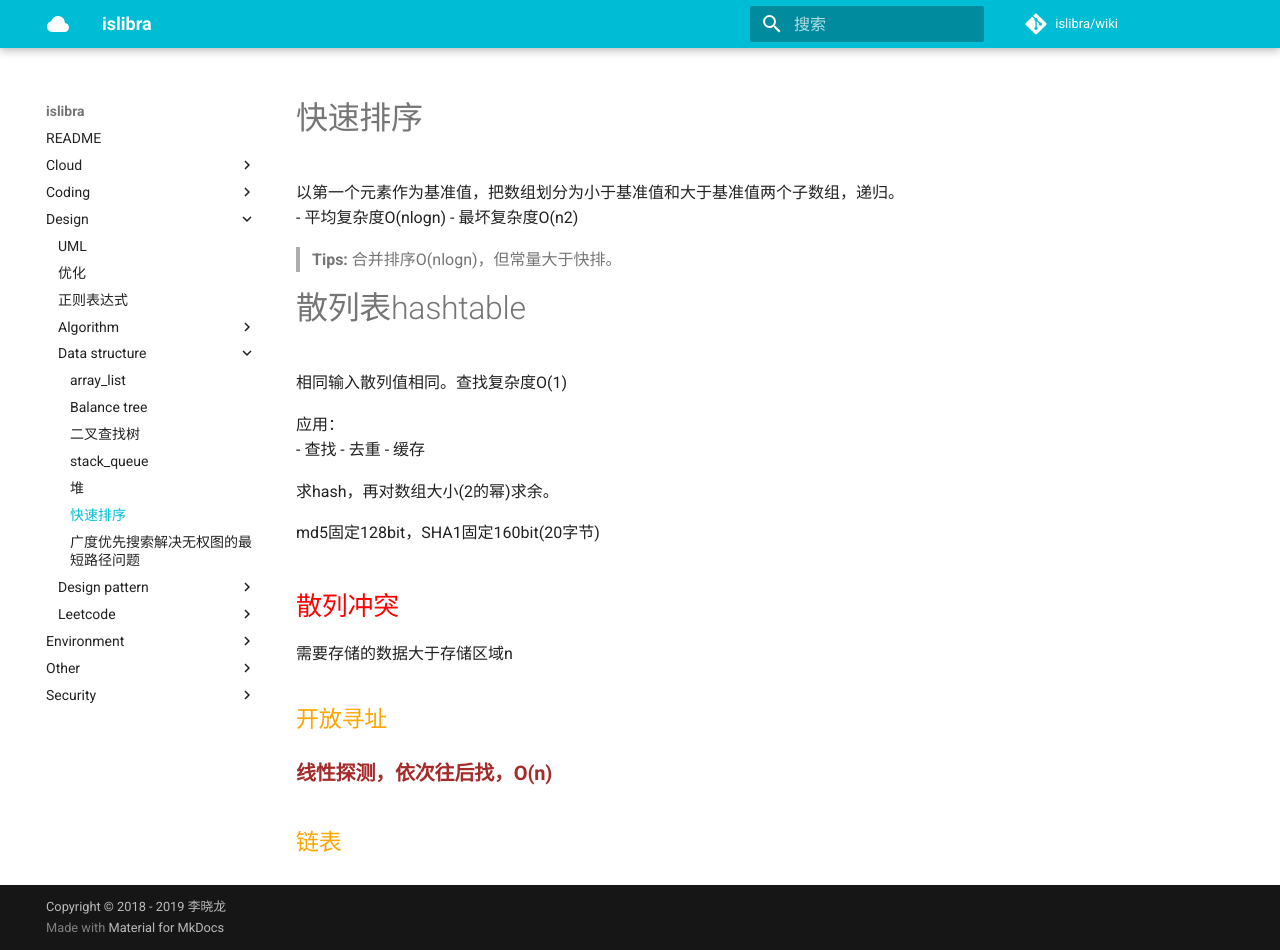
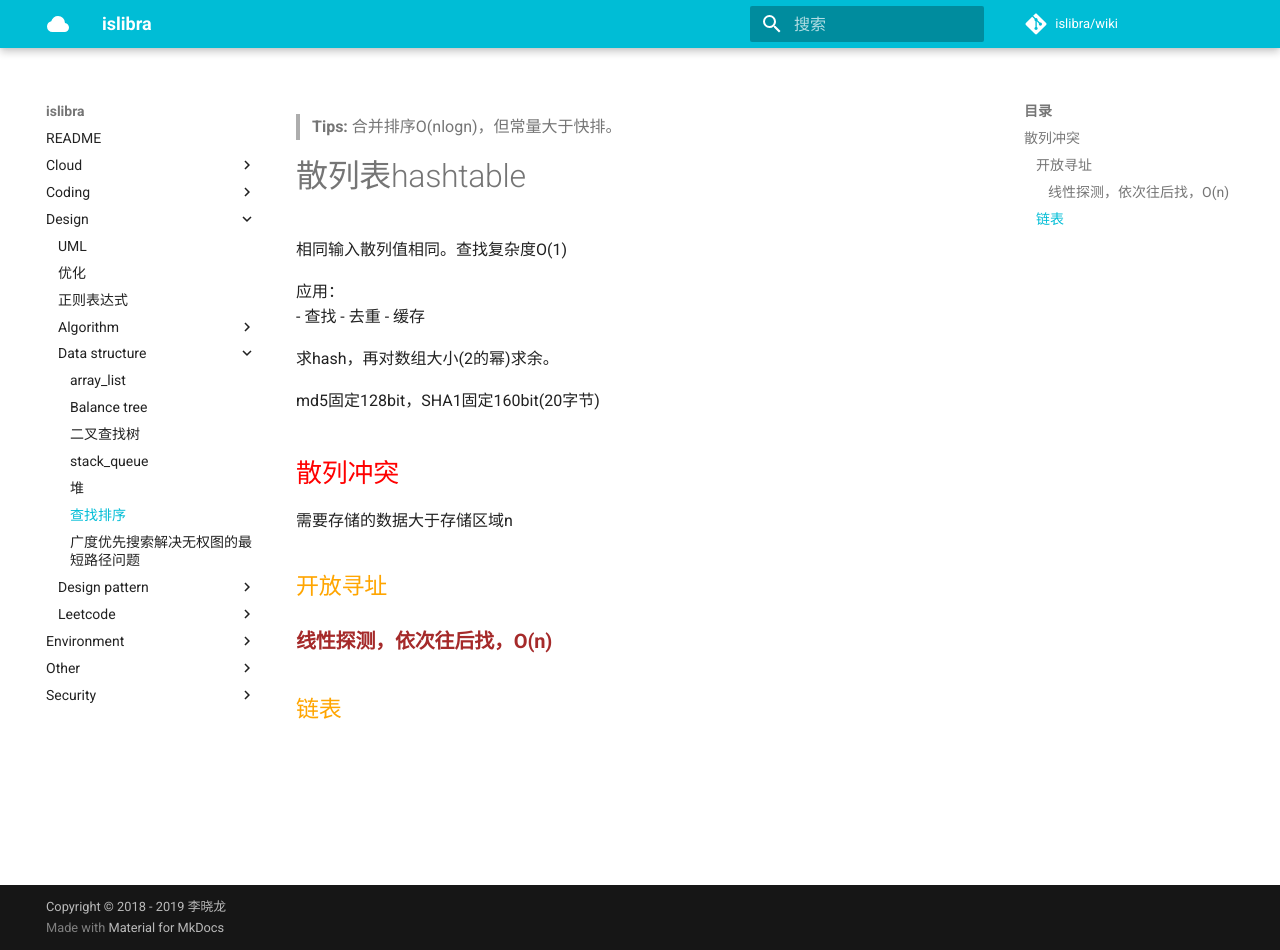
Before and after one commit to islibra/wiki, an MkDocs documentation site: the page built from docs/design/data_structure/查找排序.md, in a window 1280 px wide and 950 px high. Built offline with MkDocs 1.6.1 and Material for MkDocs 9.7.7, drawn with Linux system fonts in a browser that asks for light colours; comment, search, counter and statistics services are not loaded.

Commit message:
Update 查找排序.md

```diff
--- a/docs/design/data_structure/查找排序.md
+++ b/docs/design/data_structure/查找排序.md
@@ -1,9 +1,3 @@
-# 快速排序
-
-以第一个元素作为基准值，把数组划分为小于基准值和大于基准值两个子数组，递归。
-- 平均复杂度O(nlogn)
-- 最坏复杂度O(n2)
-
 > **Tips:** 合并排序O(nlogn)，但常量大于快排。
 
 # 散列表hashtable
```
